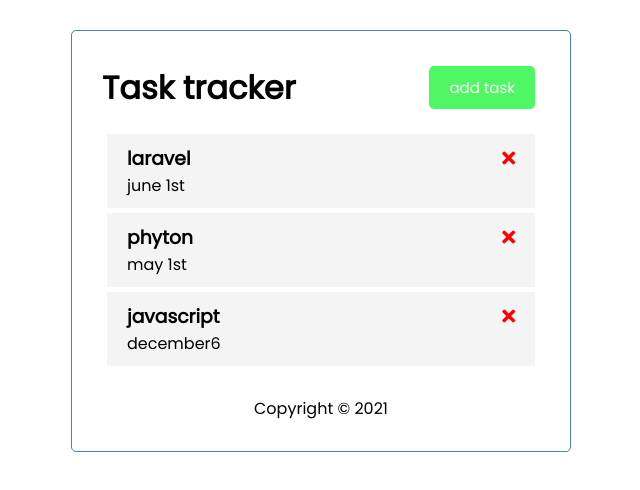
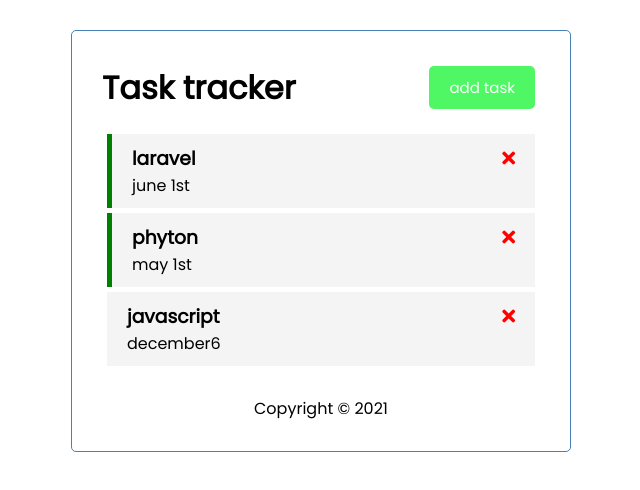
Before and after one commit to Paulson05/vue-crash-course, a Vue app in the folder task/: page / in a window 1280 px wide. Shown: the top 490 px of the page, without its empty margins (319-959 px from the left). Built offline with nearby package versions, Linux system fonts and the light colour scheme.

Commit message:
remider class added

```diff
--- a/task/src/App.vue
+++ b/task/src/App.vue
@@ -32,7 +32,7 @@
         id: 1,
        text: 'laravel',
        day: 'june 1st',
-       remider: 'true',
+       reminder: true,
 
      },
 
@@ -40,7 +40,7 @@
         id: 2,
        text: 'phyton',
        day: 'may 1st',
-       remider: 'true',
+       reminder: true,
 
      },
 
@@ -48,7 +48,7 @@
         id: 3,
        text: 'javascript',
        day: 'december6',
-       remider: 'true',
+       reminder: false,
 
      },
    ]
--- a/task/src/components/Task.vue
+++ b/task/src/components/Task.vue
@@ -1,5 +1,5 @@
 <template>
-    <div class="task">
+    <div :class="[task.reminder ? 'reminder' : '', 'task']">
     <h3>{{ task.text }}
      <i  class="fas fa-times"></i>
     </h3>
```
